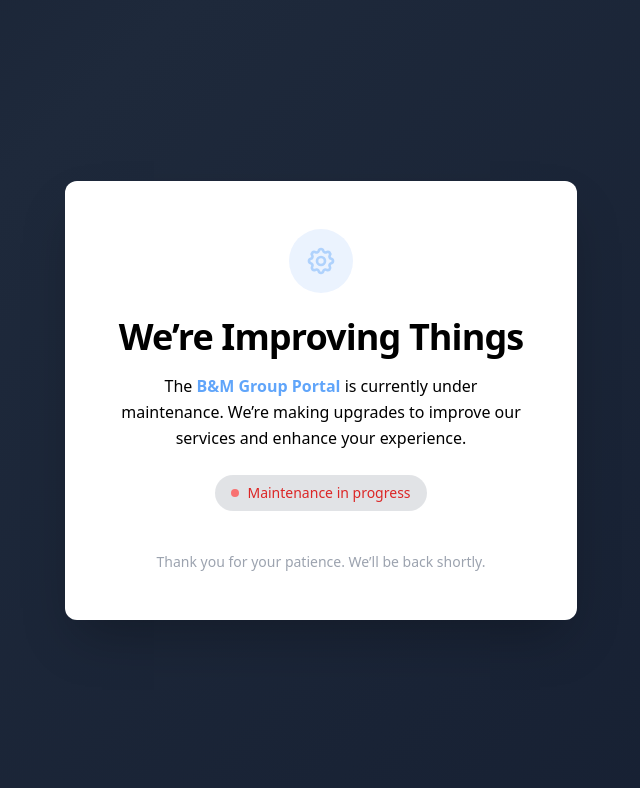
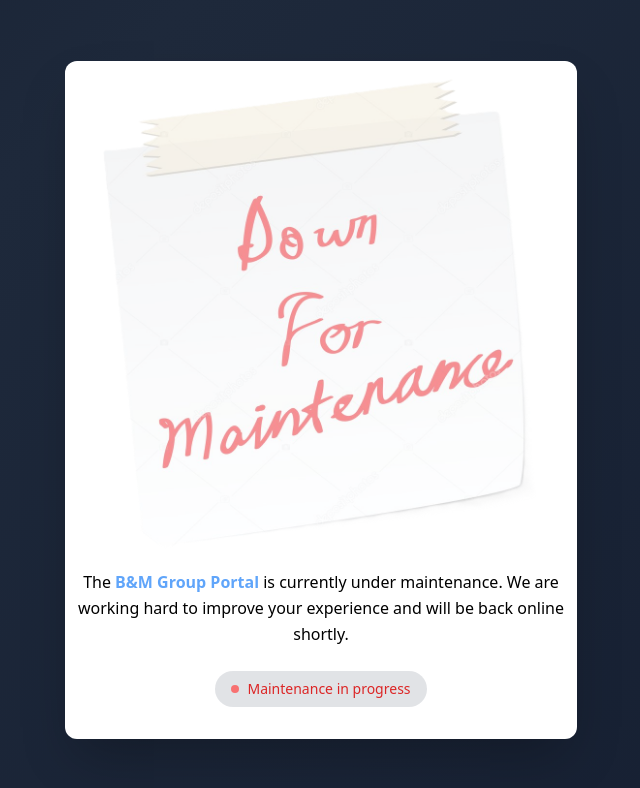
Before and after one commit to brayo-kowino/b-m_group, a plain HTML site: page maintenance.html in a window 1280 px wide. Shown: the whole page, without its empty margins (319-959 px from the left). Drawn offline with nearby package versions, Linux system fonts and the light colour scheme.

Commit message:
maintenance

```diff
--- a/maintenance.html
+++ b/maintenance.html
@@ -6,17 +6,8 @@
     <title>System Maintenance | B&M Group</title>
     <script src="https://cdn.tailwindcss.com"></script>
 </head>
-<body class="bg-slate-900 flex items-center justify-center min-h-screen p-4">
-    <div class="bg-white p-8 md:p-12 rounded-xl shadow-2xl max-w-lg w-full text-center">
-    <!DOCTYPE html>
-
-<html lang="en">
-<head>
-  <meta charset="UTF-8" />
-  <meta name="viewport" content="width=device-width, initial-scale=1.0" />
-  <title>Maintenance | B&M Group</title>
-  <script src="https://cdn.tailwindcss.com"></script>
-
+  <body class="bg-slate-900 flex items-center justify-center min-h-screen p-12">
+    <div class="bg-white p-2 md:p-2 rounded-xl shadow-2xl max-w-lg w-full text-center">
   <style>
     /* Smooth background animation */
     body {
@@ -32,30 +23,13 @@
     }
   </style>
 
-</head>
-
-<div class="flex items-center justify-center mb-6">
-  <div class="w-16 h-16 rounded-full bg-blue-500/20 flex items-center justify-center animate-pulse">
-    <svg class="w-8 h-8 text-blue-400" fill="none" stroke="currentColor" viewBox="0 0 24 24">
-      <path stroke-linecap="round" stroke-linejoin="round" stroke-width="2"
-        d="M10.325 4.317c.426-1.756 2.924-1.756 3.35 0a1.724 1.724 0 002.573 1.066c1.543-.94 3.31.826 2.37 2.37a1.724 1.724 0 001.065 2.572c1.756.426 1.756 2.924 0 3.35a1.724 1.724 0 00-1.066 2.573c.94 1.543-.826 3.31-2.37 2.37a1.724 1.724 0 00-2.572 1.065c-.426 1.756-2.924 1.756-3.35 0a1.724 1.724 0 00-2.573-1.066c-1.543.94-3.31-.826-2.37-2.37a1.724 1.724 0 00-1.065-2.572c-1.756-.426-1.756-2.924 0-3.35a1.724 1.724 0 001.066-2.573c-.94-1.543.826-3.31 2.37-2.37.996.608 2.296.07 2.572-1.065z">
-      </path>
-      <path stroke-linecap="round" stroke-linejoin="round" stroke-width="2"
-        d="M15 12a3 3 0 11-6 0 3 3 0 016 0z">
-      </path>
-    </svg>
-  </div>
+<div class="flex items-center justify-center mb-1">
+  <img src="maintenance_image.png" alt="Maintenance" class="w-18 h-18 animate-pulse">
 </div>
-
-<!-- Title -->
-<h1 class="text-3xl md:text-4xl font-bold mb-4 tracking-tight">
-  We’re Improving Things
-</h1>
 
 <!-- Description -->
 <p class="text-black-300 mb-6 leading-relaxed">
-  The <span class="text-blue-400 font-semibold">B&M Group Portal</span> is currently under maintenance.
-  We’re making upgrades to improve our services and enhance your experience.
+  The <span class="text-blue-400 font-semibold">B&M Group Portal</span> is currently under maintenance. We are working hard to improve your experience and will be back online shortly.
 </p>
 
 <!-- Status badge -->
@@ -63,10 +37,5 @@
   <span class="w-2 h-2 bg-red-400 rounded-full animate-ping"></span>
   Maintenance in progress
 </div>
-
-<!-- Footer -->
-<div class="text-sm text-gray-400 border-t border-white/10 pt-4">
-  Thank you for your patience. We’ll be back shortly.
-</div>
 </body>
 </html>
```
Also changed, not shown: member.html (+30 -3 lines), maintenance_image.png (added).
